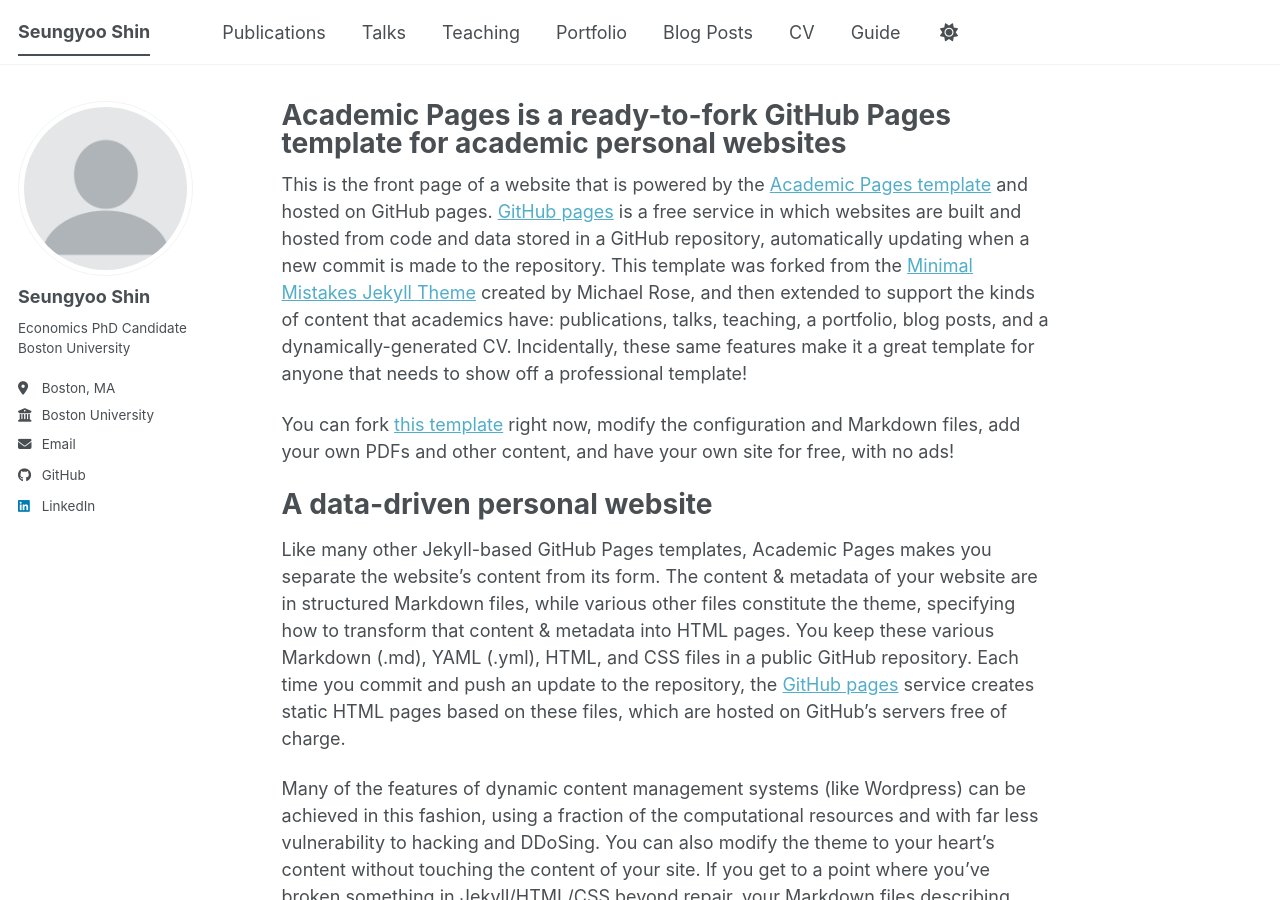
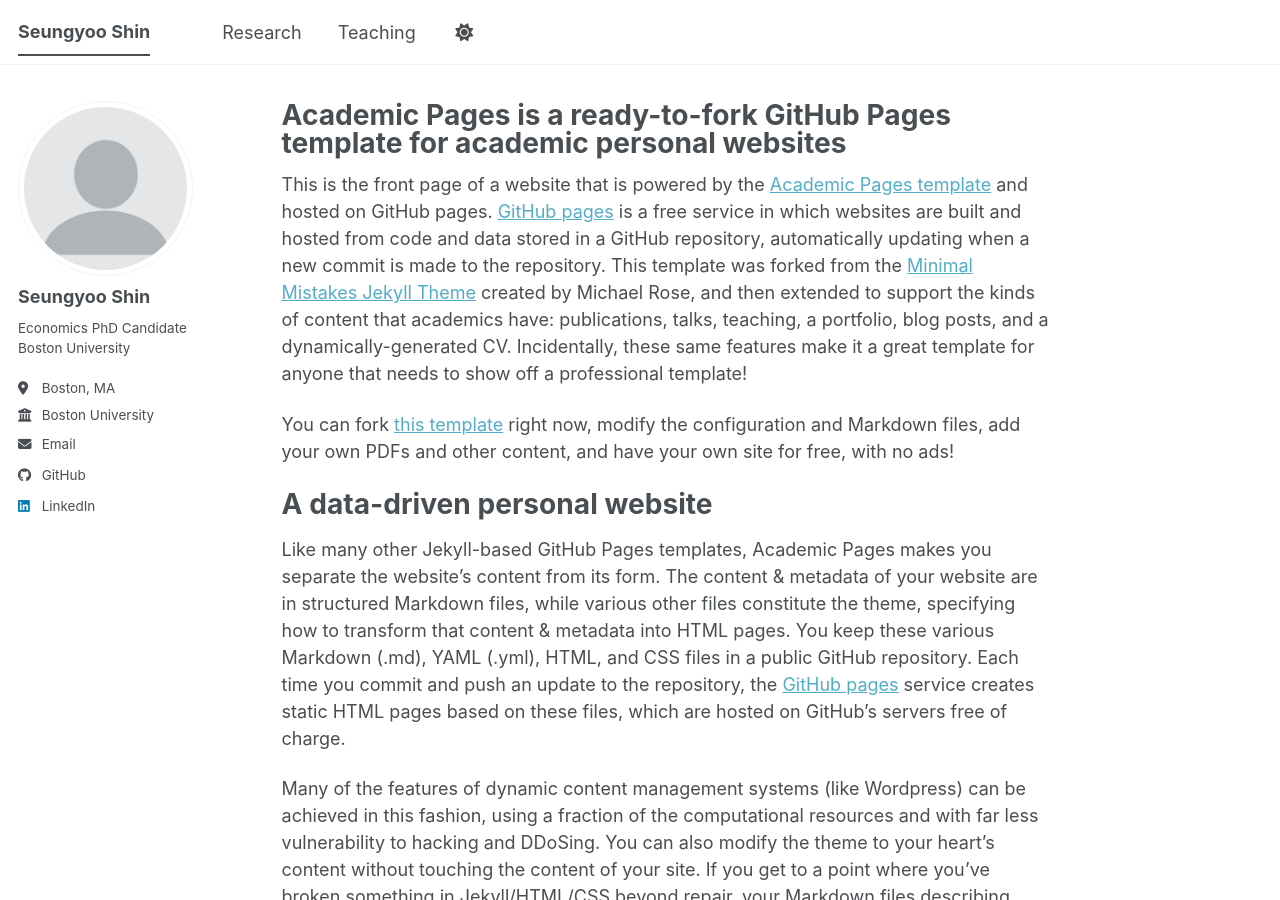
Before and after one commit to SeungyooShin/seungyooshin.github.io, a Jekyll site: the page built from _pages/about.md, in a window 1280 px wide and 900 px high. Built offline with Jekyll 4.4.1, drawn with Linux system fonts in a browser that asks for light colours; a script bundle is joined from its source files by our own code; library files that are not in the unit come from our copies; some of the changed lines change nothing that is shown.

Commit message:
Update navigation.yml

```diff
--- a/_data/navigation.yml
+++ b/_data/navigation.yml
@@ -8,26 +8,26 @@
 #      Markdown formatted page while the second is generated using JSON.
 
 main:
-  - title: "Publications"
-    url: /publications/
+  # - title: "Publications"
+    # url: /publications/
 
-  - title: "Talks"
-    url: /talks/
+  - title: "Research"
+    url: /research/
+
+  # - title: "Talks"
+  #   url: /talks/
 
   - title: "Teaching"
     url: /teaching/
 
-  - title: "Portfolio"
-    url: /portfolio/
+  # - title: "Portfolio"
+  #   url: /portfolio/
 
-  - title: "Blog Posts"
-    url: /year-archive/
-
-  - title: "CV"
-    url: /cv/
+  # - title: "Blog Posts"
+  #   url: /year-archive/
 
   # - title: "CV"
-  #   url: /cv-json/
+  #   url: /cv-seungyooshin/
 
-  - title: "Guide"
-    url: /markdown/
+  # - title: "Guide"
+  #   url: /markdown/
```
